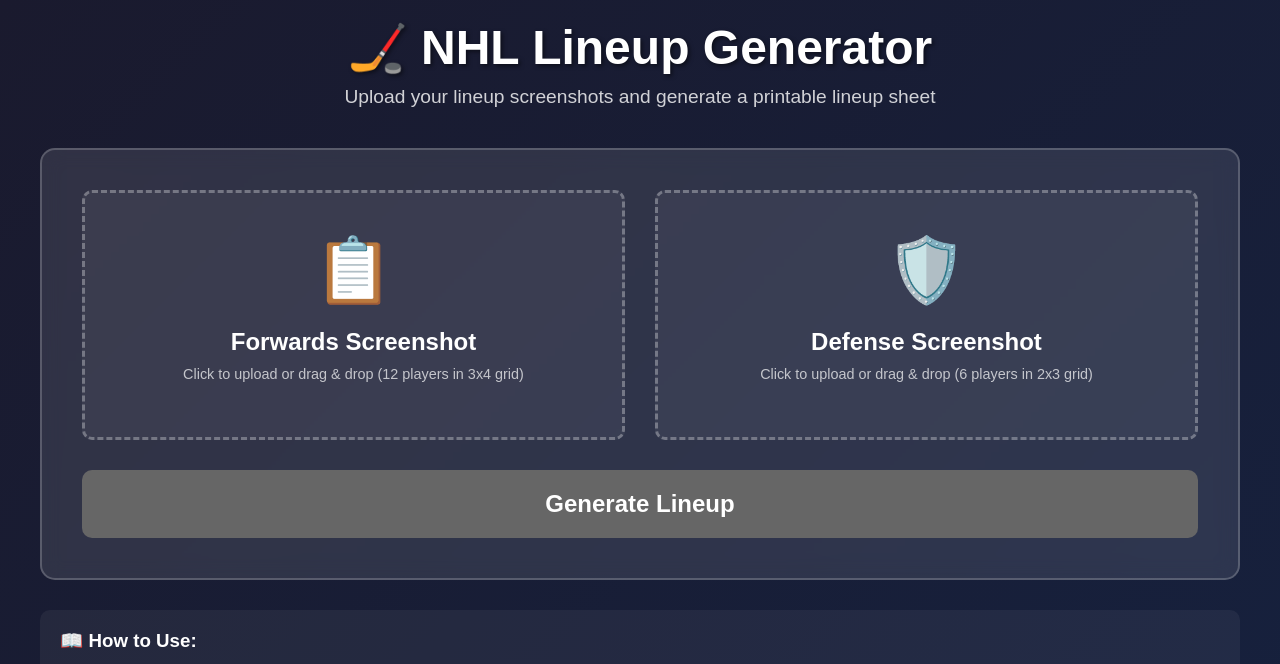
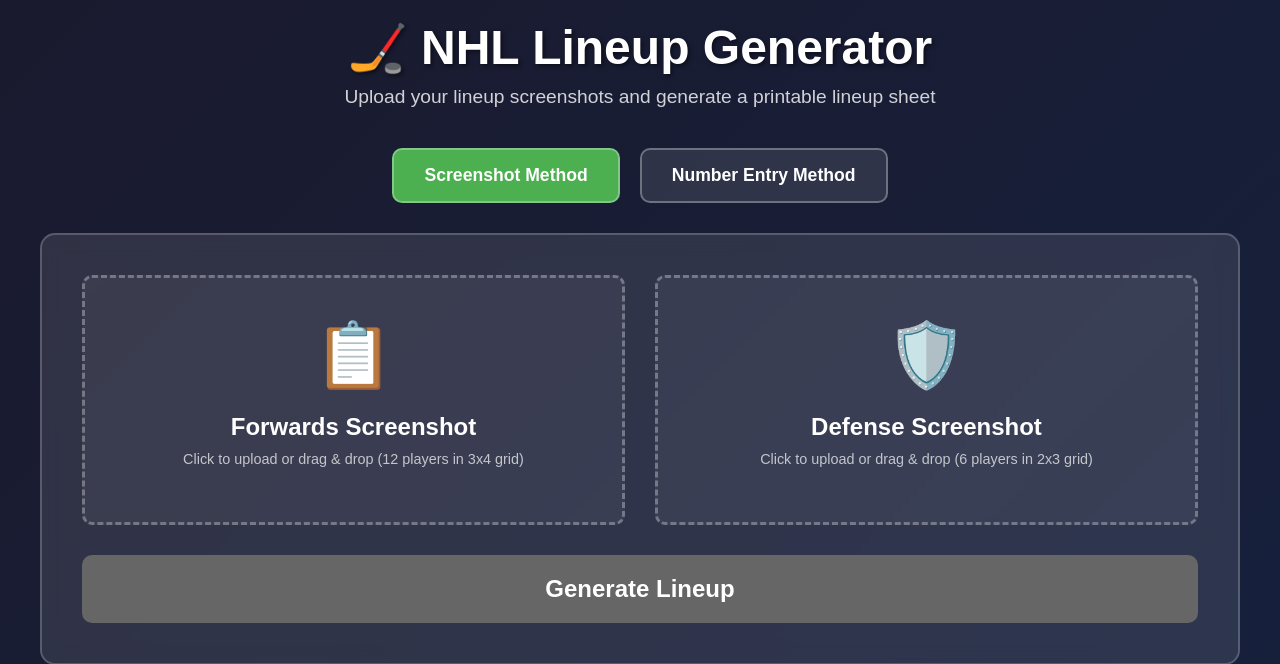
Before and after one commit to plasticfrog/nhl-lineup-generator, a Flask app: page / in a window 1280 px wide. Shown: the top 664 px of the page. Run offline with Flask 3, Linux system fonts and the light colour scheme; parts of the project's set-up code (start-up, migrations or seed data) failed here and were passed over.

Commit message:
Update index.html

```diff
--- a/templates/index.html
+++ b/templates/index.html
@@ -210,6 +210,11 @@
         <h1>🏒 NHL Lineup Generator</h1>
         <p class="subtitle">Upload your lineup screenshots and generate a printable lineup sheet</p>
 
+        <div style="display: flex; justify-content: center; gap: 20px; margin-bottom: 30px;">
+            <button style="padding: 15px 30px; font-size: 1.1em; font-weight: bold; border: 2px solid rgba(255,255,255,0.3); border-radius: 10px; background: #4CAF50; color: white; cursor: pointer;">Screenshot Method</button>
+            <button onclick="window.location.href='/numbers'" style="padding: 15px 30px; font-size: 1.1em; font-weight: bold; border: 2px solid rgba(255,255,255,0.3); border-radius: 10px; background: rgba(255,255,255,0.1); color: white; cursor: pointer; transition: all 0.3s;">Number Entry Method</button>
+        </div>
+
         <div class="upload-section">
             <div class="upload-grid">
                 <div class="upload-box" id="forwards-box" onclick="document.getElementById('forwards-input').click()">
```
